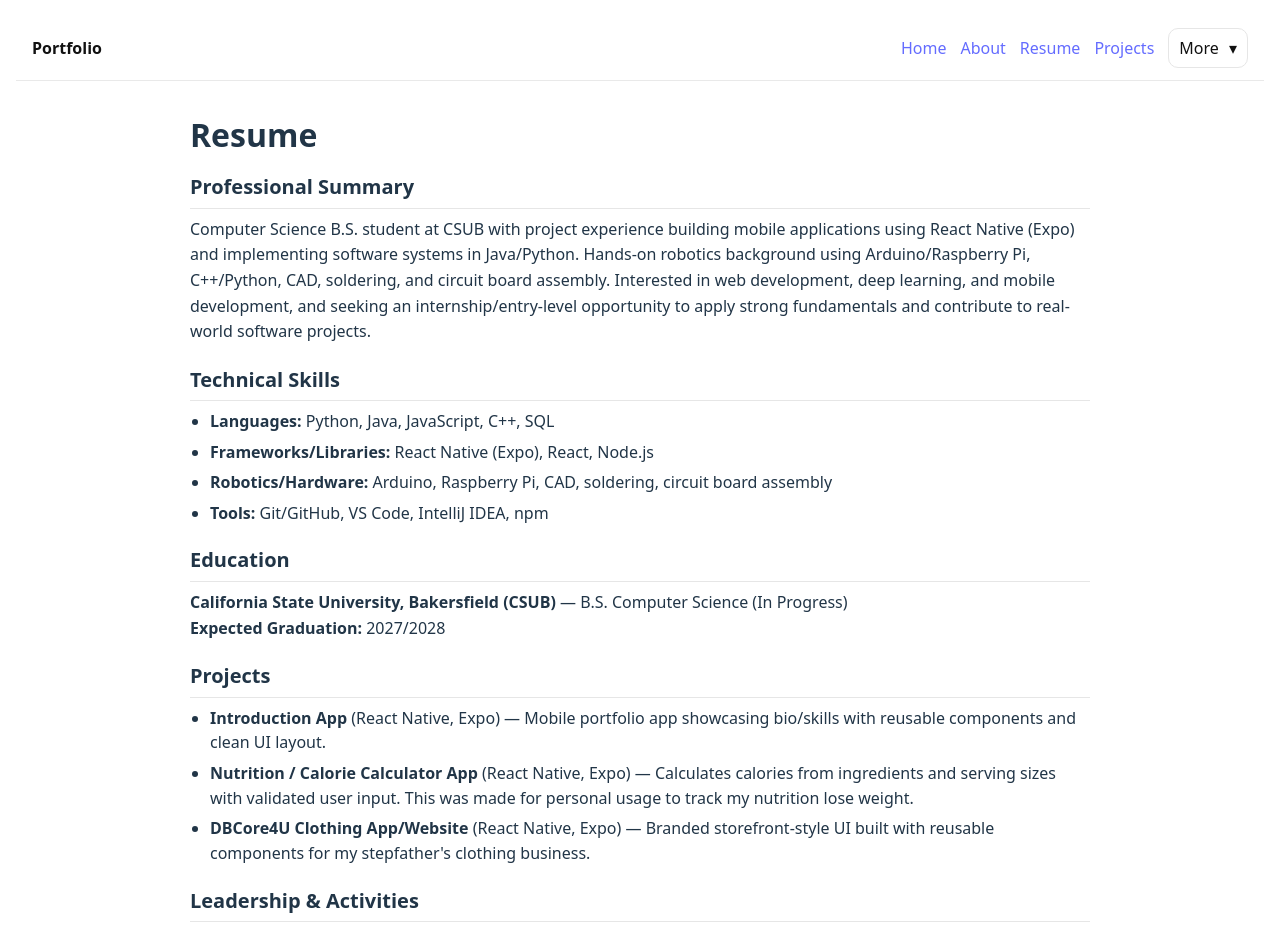
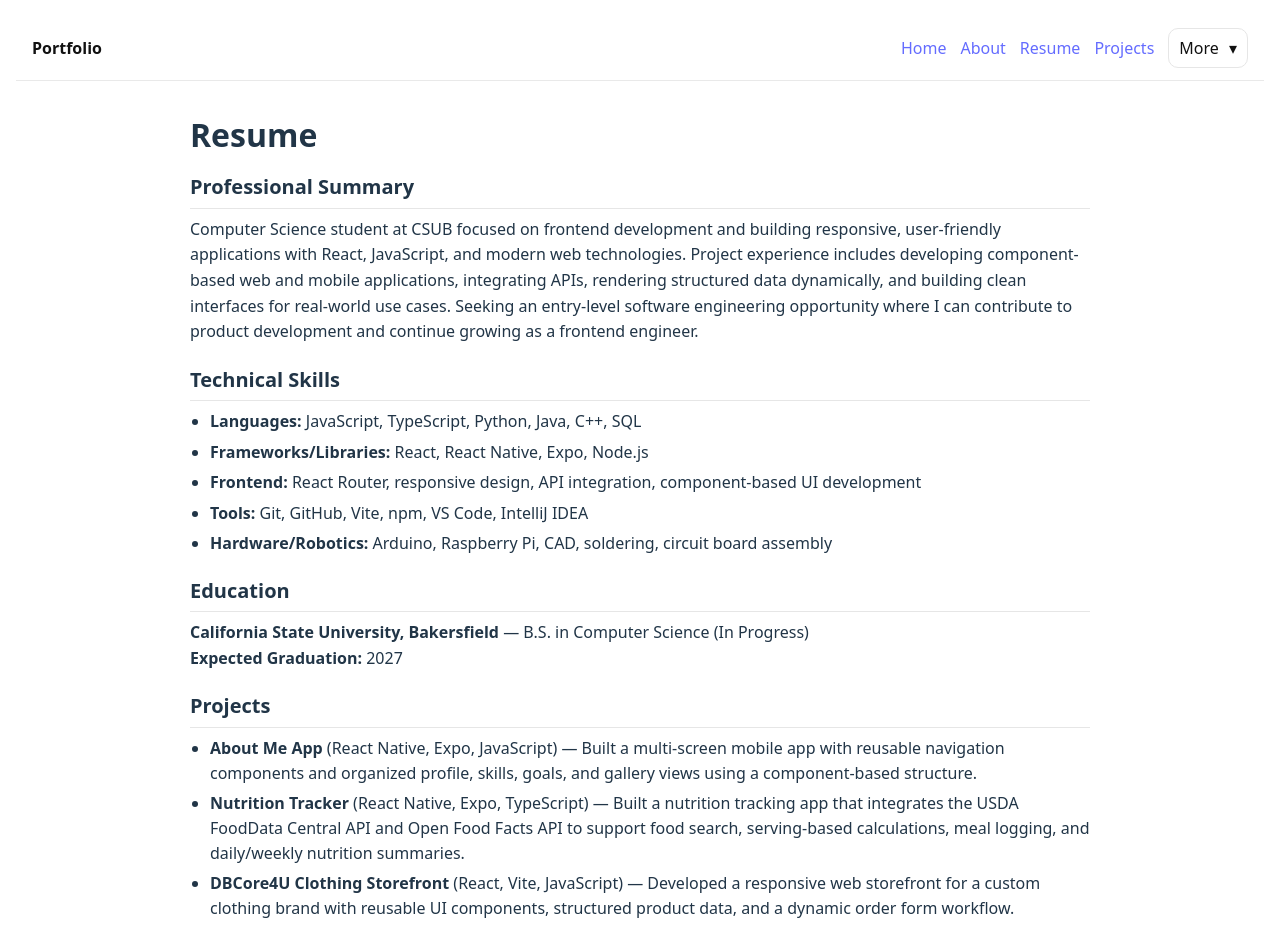
Before and after one commit to isaiahurquilla/Portfolio, a React (Vite) app: page /resume in a window 1280 px wide. Shown: the top 934 px of the page. Built offline with nearby package versions, Linux system fonts and the light colour scheme.

Commit message:
Final Changes

```diff
--- a/src/components/Footer.jsx
+++ b/src/components/Footer.jsx
@@ -17,7 +17,7 @@ export default function Footer() {
           </a>
           <a
             className="btn"
-            href="https://www.linkedin.com/"
+            href="https://www.linkedin.com/in/isaiah-urquilla-0091763b6/"
             target="_blank"
             rel="noopener noreferrer"
           >
--- a/src/data/projects.js
+++ b/src/data/projects.js
@@ -4,15 +4,15 @@ export const projects = [
   title: "About Me App",
   slug: "about-me-app",
   description:
-      "A mobile About Me app built with React Native (Expo) showcasing profile sections, skills, and links.",
-    techStack: ["React Native", "Expo", "JavaScript"],
+    "A React Native introduction app built with Expo that organizes profile information, skills, goals, and supporting content across multiple screens using a reusable component-based structure.",
+  techStack: ["React Native", "Expo", "JavaScript", "Expo Router"],
   image: null,
   github: "https://github.com/isaiahurquilla/Project1",
   live: null,
   highlights: [
-      "Reusable components for clean structure",
-      "Mobile-friendly layout and styling",
-      "Organized content sections for a portfolio feel",
+    "Developed a multi-screen app with reusable link and layout components for cleaner navigation and structure",
+    "Organized profile, skills, goals, and gallery content into dedicated views to create a more polished portfolio-style experience",
+    "Applied consistent styling and component reuse to make the app easier to extend and maintain",
   ],
 },
   {
@@ -20,23 +20,23 @@ export const projects = [
   title: "Nutrition Tracker",
   slug: "nutrition-tracker",
   description:
-      "A mobile nutrition app for tracking daily meals, calories, and protein. Users can search foods by name or brand, log servings, and review nutrition totals across the day and week.",
+    "A React Native nutrition app that uses the USDA FoodData Central API and Open Food Facts API to power food search, serving-size calculations, meal logging, and daily/weekly nutrition tracking.",
   techStack: [
     "React Native",
     "Expo",
     "TypeScript",
     "Expo Router",
     "AsyncStorage",
-      "USDA API",
+    "USDA FoodData Central API",
     "Open Food Facts API",
   ],
   image: null,
   github: "https://github.com/isaiahurquilla/nutrition-app",
   live: null,
   highlights: [
-      "Designed a reusable component-based UI for food search, meal logging, and nutrition summaries",
-      "Implemented hybrid food search using USDA for generic foods and Open Food Facts for branded products",
-      "Built persistent daily history with weekly views, serving-based calculations, and unit support for grams and fl oz",
+    "Developed reusable, component-based screens for food search, meal logging, and nutrition dashboards",
+    "Implemented hybrid API search using USDA for generic foods and Open Food Facts for branded items, rendering structured JSON data dynamically in the UI",
+    "Built client-side serving and unit calculations with persistent daily history, weekly summaries, and support for grams and fl oz",
   ],
   },
   {
@@ -44,8 +44,16 @@ export const projects = [
   title: "DBCore4U Clothing Storefront",
   slug: "dbcore4u-clothing",
   description:
-      "A branded clothing storefront experience for the DBCore4U brand.",
-    techStack: ["React Native", "Expo", "JavaScript"],
+    "A React web storefront for a custom clothing brand, built with Vite to showcase products, pricing, ordering instructions, and a streamlined custom-order flow.",
+  techStack: [
+    "React",
+    "Vite",
+    "JavaScript",
+    "Tailwind CSS",
+    "shadcn/ui",
+    "EmailJS",
+    "Vercel",
+  ],
   image: null,
   github: "https://github.com/isaiahurquilla/dbcore4u",
   live: {
@@ -53,9 +61,9 @@ export const projects = [
     label: "Open Live Site",
   },
   highlights: [
-      "Branded UI and reusable product components",
-      "Responsive layout and clean navigation structure",
-      "Designed for easy content updates",
+    "Built a responsive React storefront with reusable page components for product discovery, pricing, instructions, and customer contact",
+    "Implemented a custom order form with dynamic item, color, size, and request inputs, plus EmailJS integration for collecting order details",
+    "Structured merchandise, sizing, and color data separately from the UI to make product content easier to maintain and update",
   ],
   },
 ];
--- a/src/pages/About.jsx
+++ b/src/pages/About.jsx
@@ -3,23 +3,28 @@ export default function About() {
     <section className="page">
       <h1>About</h1>
       <p>
-        Hello, This is the about me page. As i stated on the home page, I am currently a full-time student
-        at CSUB majoring in Computer Science. I was born and raised in California and found my love for programming in high school.
-        I enjoy working on web applications, mobile apps, and learning more about deep learning and artificial intelligence.
-        I have had the opportunity to work on some individual and collaborative group projects that I am very proud of and I hope to continue building more projects that can solve real-world problems.
+        I'm a Computer Science student at CSUB with a strong interest in frontend
+        development and building applications that solve real problems. I started
+        programming in high school and have since developed projects in both web
+        and mobile development, with experience using React, JavaScript, and APIs
+        to create responsive, data-driven user experiences. I enjoy building clean,
+        maintainable interfaces and continuing to grow as a software engineer
+        through both individual and collaborative projects.
       </p>
 
-      <h2>Specializations</h2>
+      <h2>Focus Areas</h2>
       <ul>
-        <li>Web Programming</li>
-        <li>Database building</li>
-        <li>Deep Learning</li>
+        <li>Frontend Development</li>
+        <li>Responsive Web and Mobile UI</li>
+        <li>API Integration and Data-Driven Applications</li>
       </ul>
 
       <h2>Skills</h2>
-      <p>Python, Java, JavaScript, React, Node.js, SQL, and C++</p>
+      <p>
+        JavaScript, React, React Native, TypeScript, Python, Java, Node.js, SQL,
+        and C++
+      </p>
 
-      {/* Resume download button (add resume.pdf to src/assets later) */}
       <div style={{ marginTop: "1rem" }}>
         <a href="/resume" role="button">
           View Resume
--- a/src/pages/Contact.jsx
+++ b/src/pages/Contact.jsx
@@ -19,7 +19,7 @@ export default function Contact() {
       <ul>
         <li>
           <a
-            href="https://www.linkedin.com/"
+            href="https://www.linkedin.com/in/isaiah-urquilla-0091763b6/"
             target="_blank"
             rel="noopener noreferrer"
           >
--- a/src/pages/Home.jsx
+++ b/src/pages/Home.jsx
@@ -1,30 +1,32 @@
 import { Link } from "react-router-dom";
-import Isaiah from '../assets/Isaiah.jpg'
+import Isaiah from "../assets/PortfolioPicture.jpg";
+
 export default function Home() {
   return (
     <section className="page">
       <h1>Isaiah Urquilla</h1>
-      <p>Software Developer</p>
+      <p>Frontend Software Engineer | React Developer</p>
       <p>
-        Hello, I'm Isaiah, a passionate software developer and currently a full-time student
-        at CSUB. This is my portfolio website where I showcase my projects, skills, and experience in software development.
-        I enjoy working on web applications, mobile apps, and exploring new technologies.
-        Feel free to explore my portfolio and contact me for any opportunities or collaborations!
+        I'm a Computer Science student at CSUB with a strong interest in
+        frontend engineering and building applications that solve real problems.
+        I work with React, JavaScript, and APIs to create responsive,
+        data-driven experiences across web and mobile projects. My portfolio
+        highlights work in UI development, reusable component design, and
+        dynamic application features.
       </p>
 
-      {/* Replace with your real profile image later */}
       <div style={{ marginTop: "1rem" }}>
         <img
           src={Isaiah}
           alt="Isaiah Urquilla"
-          width="200px"
-          height="200px"
+          width="200"
+          height="200"
           style={{ borderRadius: "12px" }}
         />
       </div>
 
       <div style={{ marginTop: "1rem", display: "flex", gap: "0.75rem" }}>
-        <Link to="/portfolio">View Project</Link>
+        <Link to="/portfolio">View Projects</Link>
         <Link to="/contact">Contact Me</Link>
       </div>
     </section>
--- a/src/pages/Resume.jsx
+++ b/src/pages/Resume.jsx
@@ -5,71 +5,81 @@ export default function Resume() {
 
       <h2>Professional Summary</h2>
       <p>
-        Computer Science B.S. student at CSUB with project experience building
-        mobile applications using React Native (Expo) and implementing software
-        systems in Java/Python. Hands-on robotics background using
-        Arduino/Raspberry Pi, C++/Python, CAD, soldering, and circuit board
-        assembly. Interested in web development, deep learning, and mobile
-        development, and seeking an internship/entry-level opportunity to apply
-        strong fundamentals and contribute to real-world software projects.
+        Computer Science student at CSUB focused on frontend development and
+        building responsive, user-friendly applications with React, JavaScript,
+        and modern web technologies. Project experience includes developing
+        component-based web and mobile applications, integrating APIs,
+        rendering structured data dynamically, and building clean interfaces for
+        real-world use cases. Seeking an entry-level software engineering
+        opportunity where I can contribute to product development and continue
+        growing as a frontend engineer.
       </p>
 
       <h2>Technical Skills</h2>
       <ul>
         <li>
-          <strong>Languages:</strong> Python, Java, JavaScript, C++, SQL
+          <strong>Languages:</strong> JavaScript, TypeScript, Python, Java, C++,
+          SQL
         </li>
         <li>
-          <strong>Frameworks/Libraries:</strong> React Native (Expo), React,
+          <strong>Frameworks/Libraries:</strong> React, React Native, Expo,
           Node.js
         </li>
         <li>
-          <strong>Robotics/Hardware:</strong> Arduino, Raspberry Pi, CAD,
-          soldering, circuit board assembly
+          <strong>Frontend:</strong> React Router, responsive design, API
+          integration, component-based UI development
         </li>
         <li>
-          <strong>Tools:</strong> Git/GitHub, VS Code, IntelliJ IDEA, npm
+          <strong>Tools:</strong> Git, GitHub, Vite, npm, VS Code, IntelliJ IDEA
+        </li>
+        <li>
+          <strong>Hardware/Robotics:</strong> Arduino, Raspberry Pi, CAD,
+          soldering, circuit board assembly
         </li>
       </ul>
 
       <h2>Education</h2>
       <p>
-        <strong>California State University, Bakersfield (CSUB)</strong> — B.S.
+        <strong>California State University, Bakersfield</strong> — B.S. in
         Computer Science (In Progress)
         <br />
-        <strong>Expected Graduation:</strong> 2027/2028
+        <strong>Expected Graduation:</strong> 2027
       </p>
 
       <h2>Projects</h2>
       <ul>
         <li>
-          <strong>Introduction App</strong> (React Native, Expo) — Mobile portfolio
-          app showcasing bio/skills with reusable components and clean UI layout.
+          <strong>About Me App</strong> (React Native, Expo, JavaScript) —
+          Built a multi-screen mobile app with reusable navigation components
+          and organized profile, skills, goals, and gallery views using a
+          component-based structure.
         </li>
         <li>
-          <strong>Nutrition / Calorie Calculator App</strong> (React Native,
-          Expo) — Calculates calories from ingredients and serving sizes with
-          validated user input. This was made for personal usage
-          to track my nutrition lose weight.
+          <strong>Nutrition Tracker</strong> (React Native, Expo, TypeScript) —
+          Built a nutrition tracking app that integrates the USDA FoodData
+          Central API and Open Food Facts API to support food search,
+          serving-based calculations, meal logging, and daily/weekly nutrition
+          summaries.
         </li>
         <li>
-          <strong>DBCore4U Clothing App/Website</strong> (React Native, Expo) —
-          Branded storefront-style UI built with reusable components for
-          my stepfather's clothing business.
+          <strong>DBCore4U Clothing Storefront</strong> (React, Vite,
+          JavaScript) — Developed a responsive web storefront for a custom
+          clothing brand with reusable UI components, structured product data,
+          and a dynamic order form workflow.
         </li>
       </ul>
 
       <h2>Leadership & Activities</h2>
       <ul>
         <li>
-          <strong>Combat Robotics Club (CSUB)</strong> — Build/test robots; Work with
-          CAD,soldering, 3D printing, and collaborative designing/building combat robots such
-          as spinners, lifters, and crushers for competitions.
+          <strong>Combat Robotics Club (CSUB)</strong> — Collaborate on the
+          design, assembly, and testing of competition robots using CAD,
+          soldering, 3D printing, and team-based problem solving.
         </li>
         <li>
-          <strong>AI Humanoid Robotics Workshop (CSUB)</strong> — Hands-on
-          workshops involving robotics + AI integration concepts and team-based
-          builds.
+          <strong>AI Humanoid Robotics Workshop (CSUB)</strong> — Participated
+          in hands-on workshops exploring robotics systems, AI concepts, and
+          collaborative hardware/software builds.
         </li>
       </ul>
     </section>
```
Also changed, not shown: src/assets/PortfolioPicture.jpg (added), 1 other file (tests, documents, lock files or other folders). Lines whose indentation alone changed are shown as unchanged.
